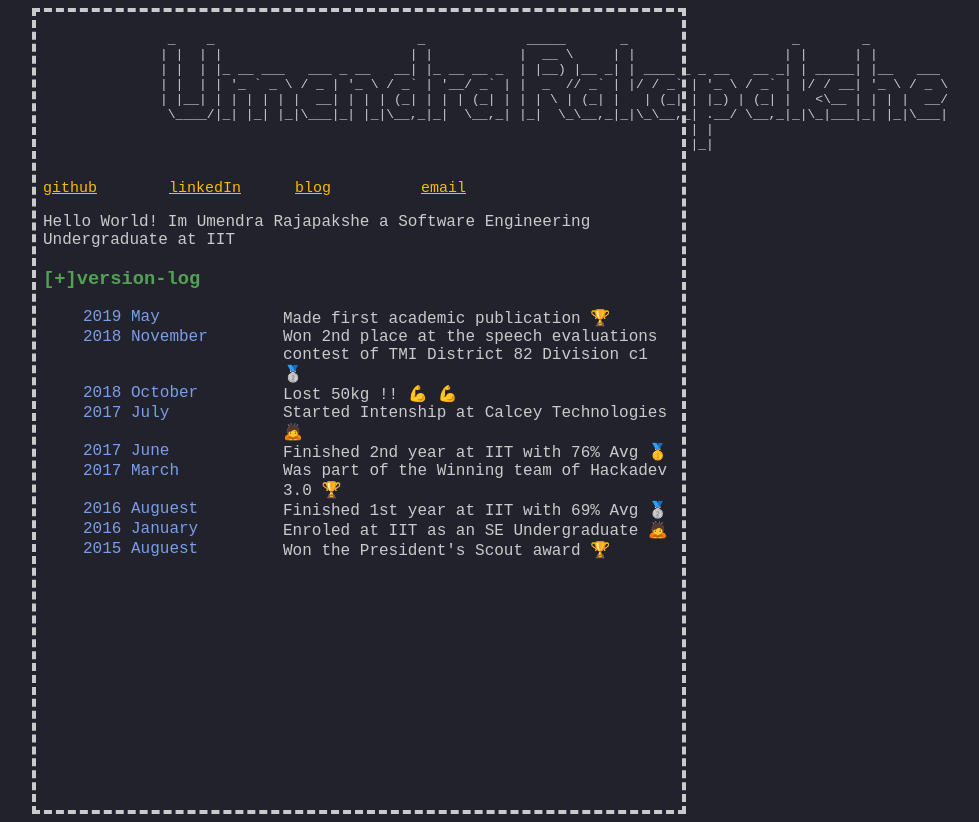
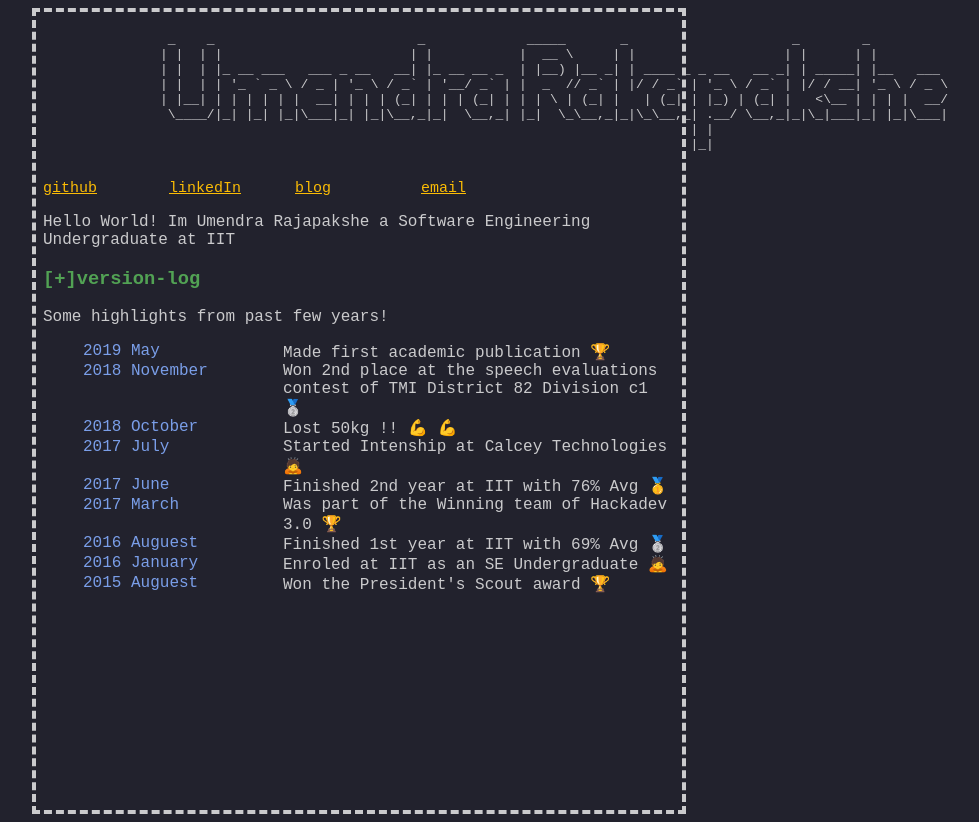
Before and after one commit to UmenR/UmenR.github.io, a plain HTML site: page index.html in a window 1280 px wide. Shown: the whole page, without its empty margins (281-1260 px from the left). Drawn offline with Linux system fonts and the light colour scheme.

Commit message:
made minor change in version log message

```diff
--- a/index.html
+++ b/index.html
@@ -27,6 +27,7 @@
         </div>
         <div class="version-history">
             <h3>[+]version-log</h3>
+            <p>Some highlights from past few years!</p>
                 <ul>
                     <li><div class="left">2019 May</div><div class="right">Made first academic publication &#127942;</div></li>
                     <li><div class="left">2018 November</div><div class="right">Won 2nd place at the speech evaluations contest of TMI District 82 Division c1 &#129352;</div></li>
```
